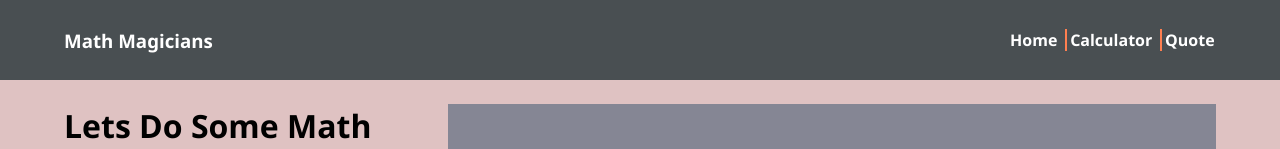
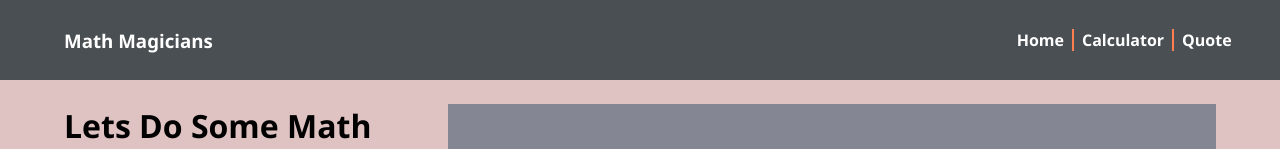
Before and after one commit to yayner2002/math-magicians, a React (Create React App) app: page /calculator in a window 1280 px wide. Shown: the top 149 px of the page. Built offline with nearby package versions, Linux system fonts and the light colour scheme.

Commit message:
Add padding and margin to nav links

```diff
--- a/src/components/Calculator.css
+++ b/src/components/Calculator.css
@@ -133,12 +133,14 @@ article {
   position: relative;
   border-right: 2px solid coral;
   padding-right: 8px;
+  padding-left: 8px;
 }
 
 #lastItem {
   border-right: none;
   padding: 0;
   margin: 0;
+  padding-left: 8px;
 }
 
 .nav-links li::after {
```
